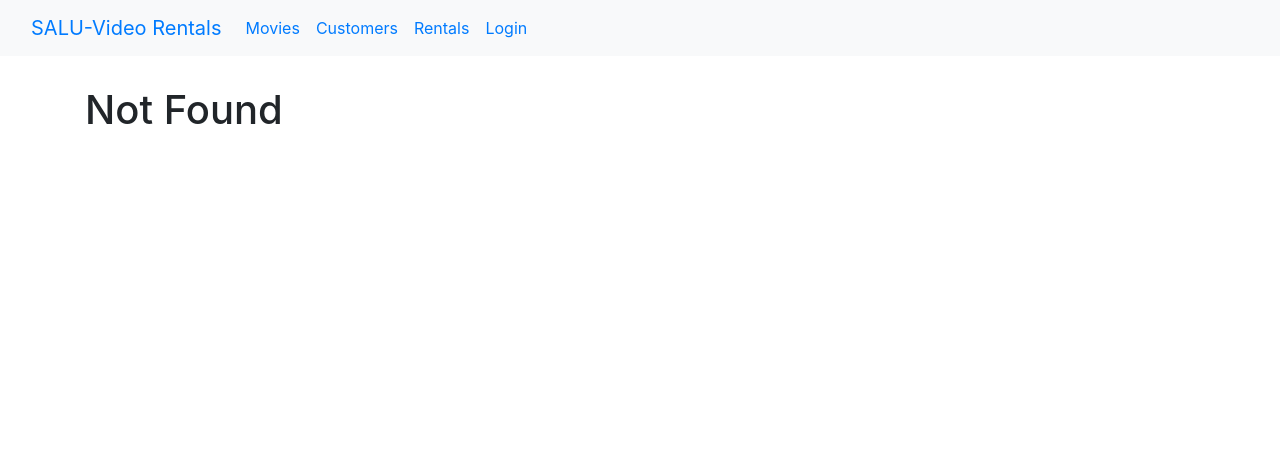
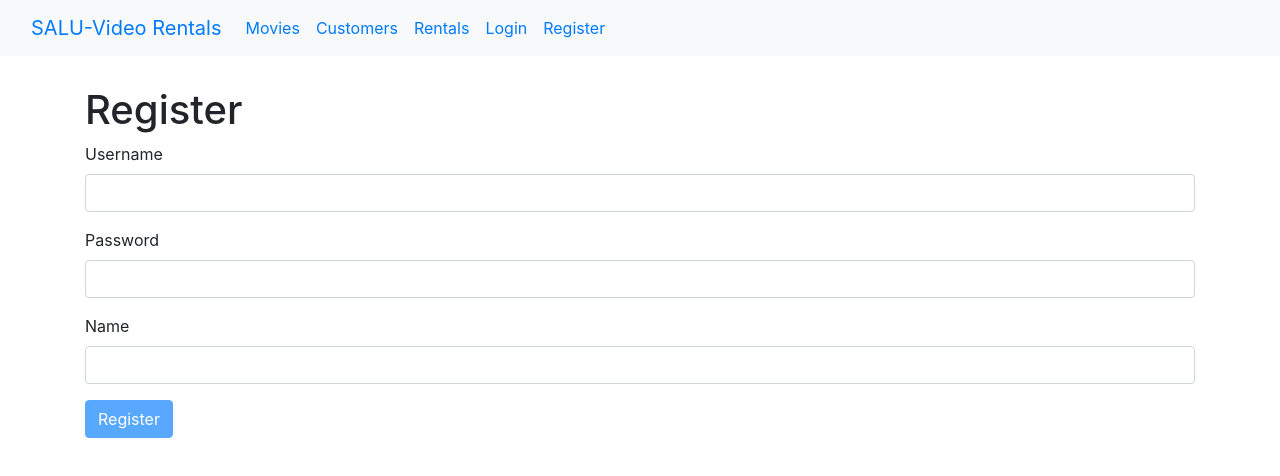
Before and after one commit to seunphology/Salu-Video-Rental-App-with-React.Js, a React (Create React App) app: page /register in a window 1280 px wide. Before the commit this address led to /not-found. Shown: the top 476 px of the page. Built offline with nearby package versions, Linux system fonts and the light colour scheme.

Commit message:
Added registration form component

```diff
--- a/src/App.js
+++ b/src/App.js
@@ -7,6 +7,7 @@
 import NavBar from "./components/navBar";
 import MovieForm from './components/movieForm';
 import LoginForm from './components/loginForm';
+import RegisterForm from "./components/registerForm";
 import "./App.css";
 
 
@@ -21,7 +22,7 @@
 
         <Switch>
 
-
+        <Route path="/register" component={RegisterForm}></Route>
         <Route path="/login" component={LoginForm}></Route>
         <Route path="/movies/:id" component={MovieForm}></Route>
         <Route path="/movies" component={Movies}></Route>
--- a/src/components/navBar.jsx
+++ b/src/components/navBar.jsx
@@ -22,6 +22,9 @@
           <li className="nav-item">
             <NavLink className="nav-link" to="/login">Login</NavLink>
           </li>
+          <li className="nav-item">
+            <NavLink className="nav-link" to="/register">Register</NavLink>
+          </li>
 
         </ul>
       </div>
--- /dev/null
+++ b/src/components/registerForm.jsx
@@ -0,0 +1,44 @@
+import React, { Component } from 'react';
+import Joi from 'joi-browser';
+import Form from './common/form';
+
+class RegisterForm extends Form {
+    state = {
+
+        data: {username: "" , password: "" , name: ""},
+        errors: {}
+     };
+
+     schema = {    // schema is completely dependent on the kind of form to design;cant be a part of reusable component
+        username: Joi.string().required().email().label("Username"),
+        password: Joi.string().required().min(5).label("Password"),
+        name: Joi.string().required().label("Name")
+
+       };
+
+       doSubmit = () => {
+
+        console.log("Submitted"); // call the server
+    };
+    render() {
+        return (
+
+            <div>
+                <h1>Register</h1>
+
+                <form onSubmit={this.handleSubmit}>
+
+               {this.renderInput('username', 'Username')}
+               {this.renderInput('password', 'Password', "password")}
+                {this.renderInput("name", "Name")}
+                {this.renderButton("Register")}
+                </form>
+
+
+            </div>
+
+        );
+    }
+}
+
+export default RegisterForm;
```
